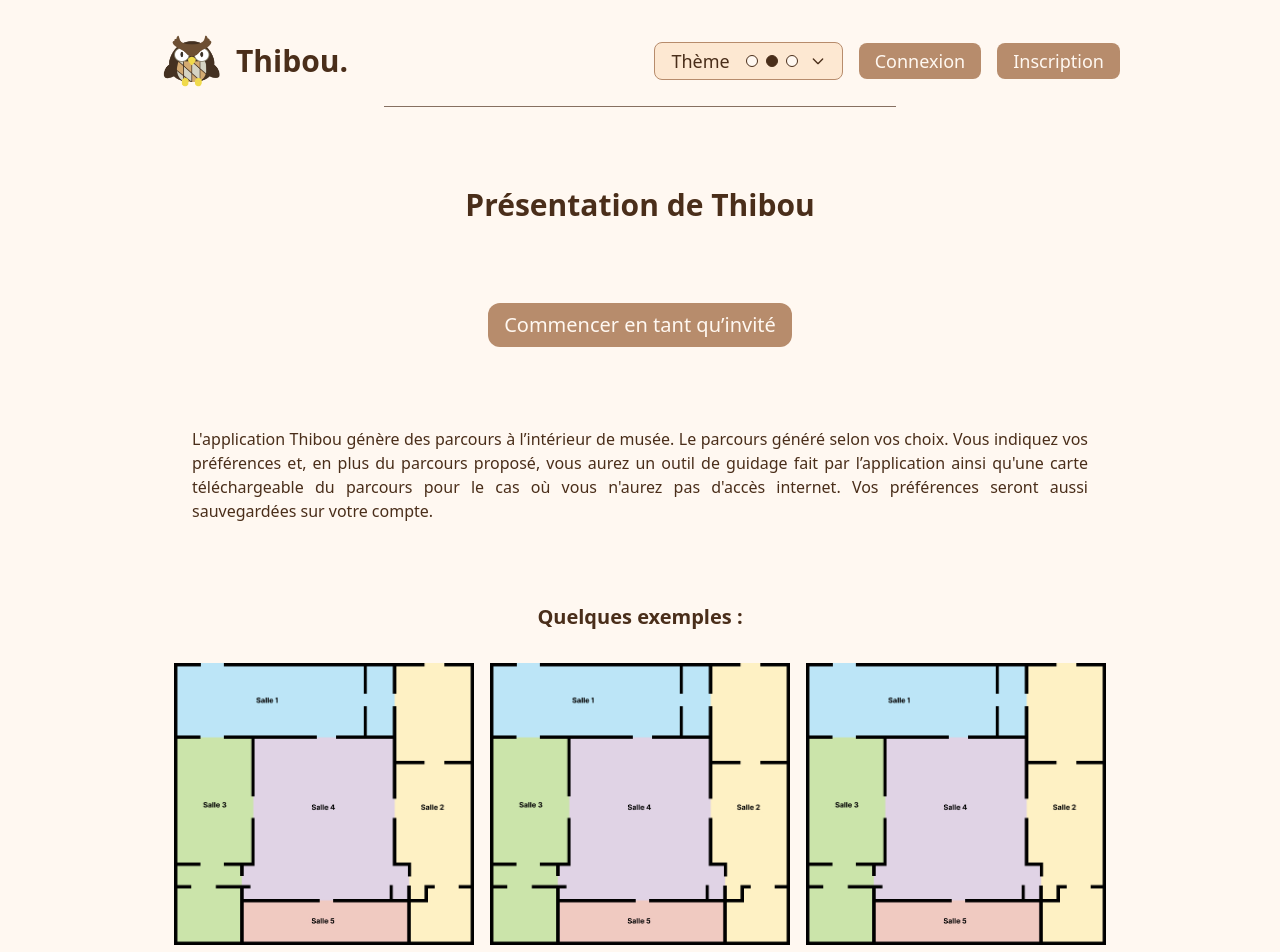
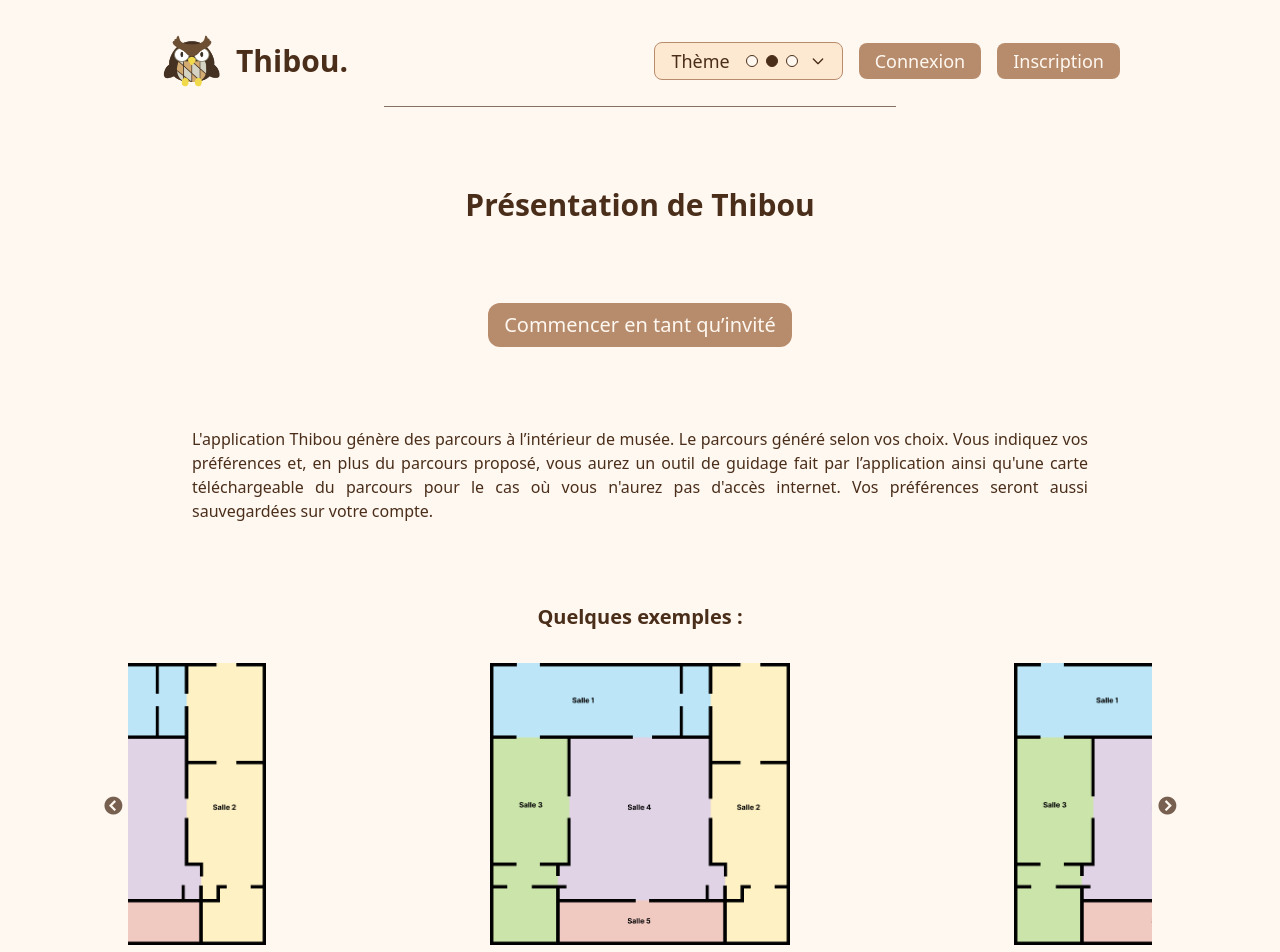
Before and after one commit to balded1ams/Thibou, a Next.js app: page / in a window 1280 px wide. Shown: the top 952 px of the page. Built offline with nearby package versions, Linux system fonts and the light colour scheme.

Commit message:
J'ajoute le caroussel

```diff
--- a/package.json
+++ b/package.json
@@ -18,6 +18,7 @@
     "@heroicons/react": "^2.2.0",
     "@nextui-org/card": "^2.0.34",
     "@nextui-org/tabs": "^2.0.37",
+    "@react-spring/web": "^9.7.5",
     "bcryptjs": "^2.4.3",
     "drizzle-orm": "^0.38.3",
     "html2canvas": "^1.4.1",
@@ -29,8 +30,11 @@
     "react-dom": "^18.2.0",
     "react-icons": "^4.10.1",
     "react-modal": "^3.16.1",
+    "react-slick": "^0.30.3",
+    "react-spring-3d-carousel": "^1.3.4",
     "react-toastify": "^11.0.2",
     "react-tooltip": "^5.16.1",
+    "slick-carousel": "^1.8.1",
     "styled-components": "^6.0.2",
     "zod": "^3.24.1"
   },
--- a/src/App.tsx
+++ b/src/App.tsx
@@ -5,6 +5,7 @@ import Intro from "./components/introduction";
 import Samples from "./components/samples";
 import { useThemeContext } from "./hooks/useTheme";
 import Footer from "./components/footer";
+import SampleCarousel from "./components/sampleCarousel";
 
 function App() {
     const { systemTheme } = useThemeContext();
@@ -24,7 +25,7 @@ function App() {
                 <Title>Présentation de Thibou</Title>
                 <Start />
                 <Intro />
-                <Samples />
+                <SampleCarousel/>
             </main>
             <Footer />
 
--- /dev/null
+++ b/src/components/sampleCarousel.tsx
@@ -0,0 +1,71 @@
+import React from 'react';
+import Slider from 'react-slick';
+import Image from 'next/image';
+import map from '/public/map.jpg';
+import "slick-carousel/slick/slick.css";
+import "slick-carousel/slick/slick-theme.css";
+import { useThemeContext } from '@/hooks/useTheme';
+
+const SampleCarousel = () => {
+    const { systemTheme } = useThemeContext();
+
+    const settings = {
+        dots: true,
+        infinite: true,
+        speed: 500,
+        slidesToShow: 1,
+        slidesToScroll: 1,
+        centerMode: true,
+        centerPadding: '250px',
+        responsive: [
+            {
+                breakpoint: 768, // Pour les écrans de taille tablette et plus petits
+                settings: {
+                    centerPadding: '40px', // Réduisez l'espace entre les images
+                    slidesToShow: 1,
+                }
+            },
+            {
+                breakpoint: 480, // Pour les écrans de taille téléphone
+                settings: {
+                    centerPadding: '20px', // Réduisez encore plus l'espace entre les images
+                    slidesToShow: 1,
+                }
+            }
+        ]
+
+    };
+
+    const images = [map, map, map]; // Remplacez par vos images
+
+    return (
+        <div
+            className="flex flex-col items-center gap-8 py-8 text-xl font-semibold"
+            style={{
+                color: systemTheme.text.primary,
+            }}
+        >
+            <p>Quelques exemples : </p>
+            <Slider {...settings} className="w-full max-w-5xl"> {/* Augmentez la largeur maximale */}
+                {images.map((image, index) => (
+                    <div key={index} className="flex justify-center items-center px-2"> {/* Augmentez la hauteur */}
+                        <Image
+                            src={image}
+                            alt={`exemple ${index + 1}`}
+                            width={300} // Augmentez la largeur de l'image
+                            height={250} // Augmentez la hauteur de l'image
+                            className="mx-auto"
+                        />
+                    </div>
+                ))}
+            </Slider>
+            <style jsx global>{`
+                .slick-prev:before, .slick-next:before {
+                    color: ${systemTheme.text.primary}; /* Changez cette couleur selon vos besoins */
+                }
+            `}</style>
+        </div>
+    );
+};
+
+export default SampleCarousel;
```
